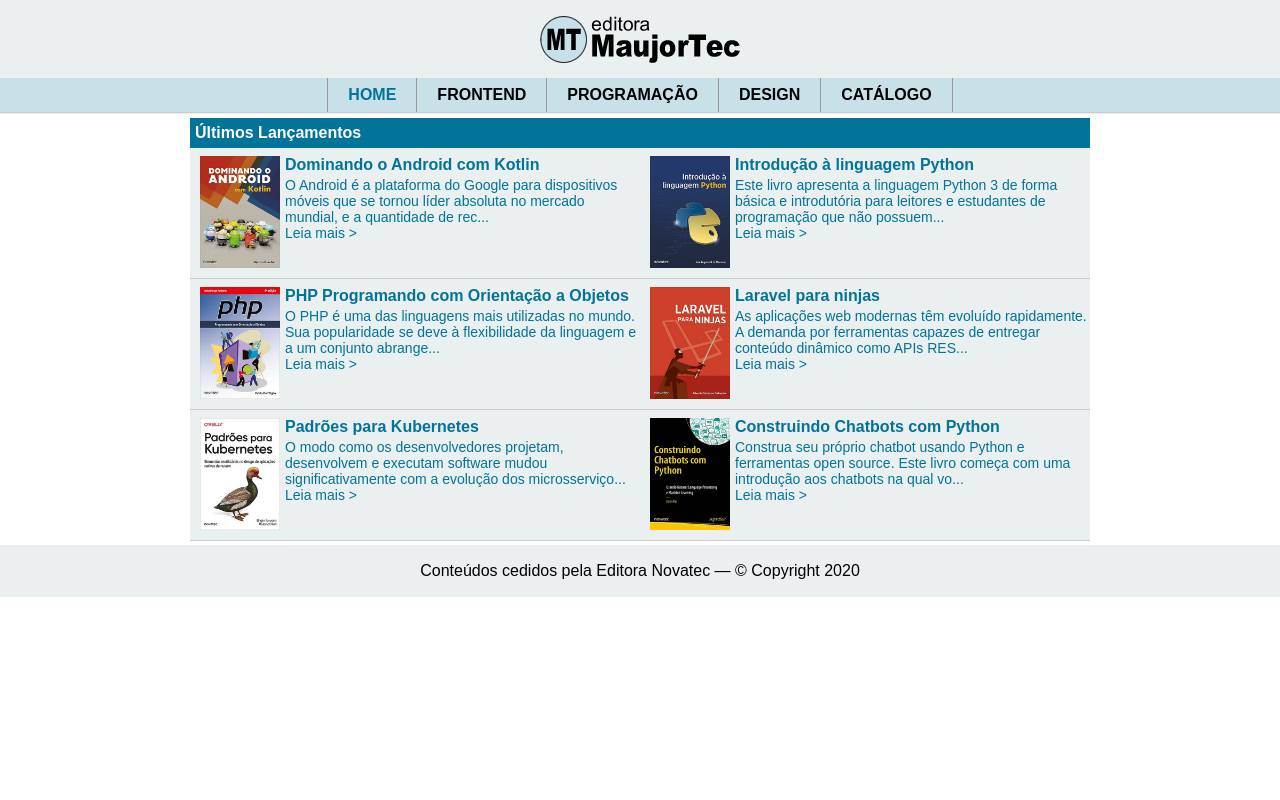
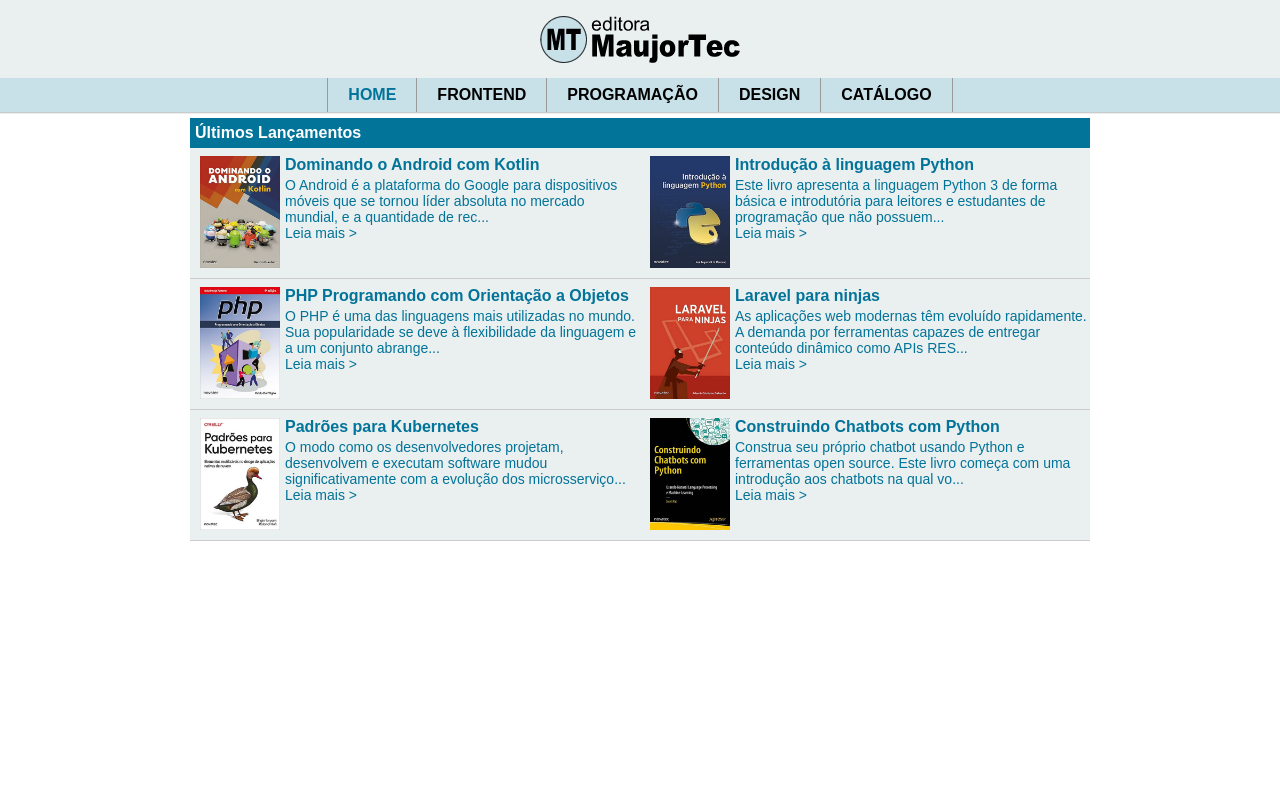
Before and after one commit to Maujor/maujortec, a React (Create React App) app: page / in a window 1280 px wide. Shown: the top 800 px of the page. Built offline with nearby package versions, Linux system fonts and the light colour scheme.

Commit message:
Update index.css
Teste de renderização

```diff
--- a/src/index.css
+++ b/src/index.css
@@ -127,7 +127,7 @@
   flex-direction: column;
 }
 .rodape {
-  margin-top: 4px;
+  margin-top: 504px;
 }
 .livro {
   overflow: auto;
```
